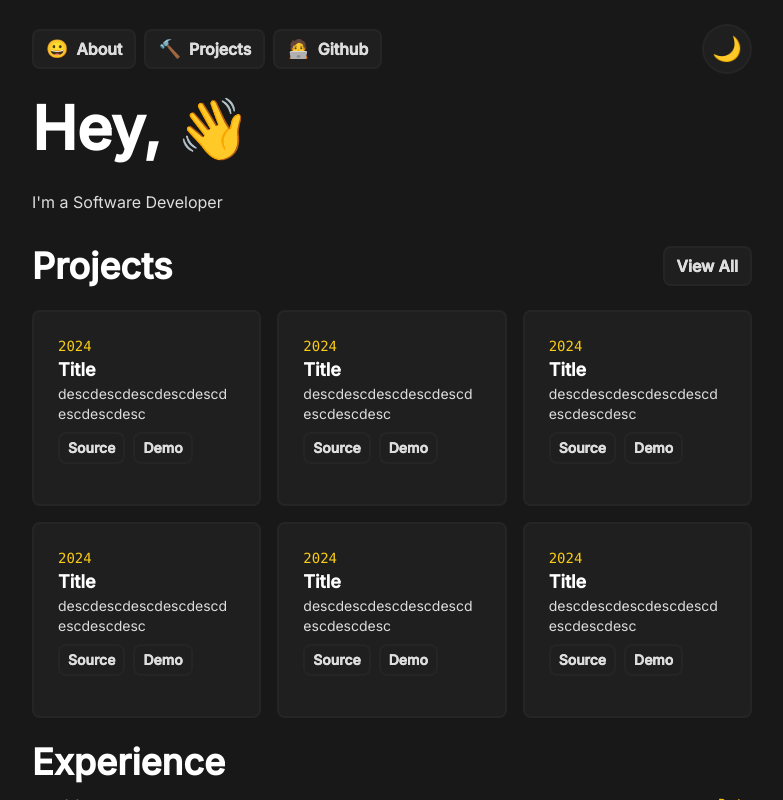
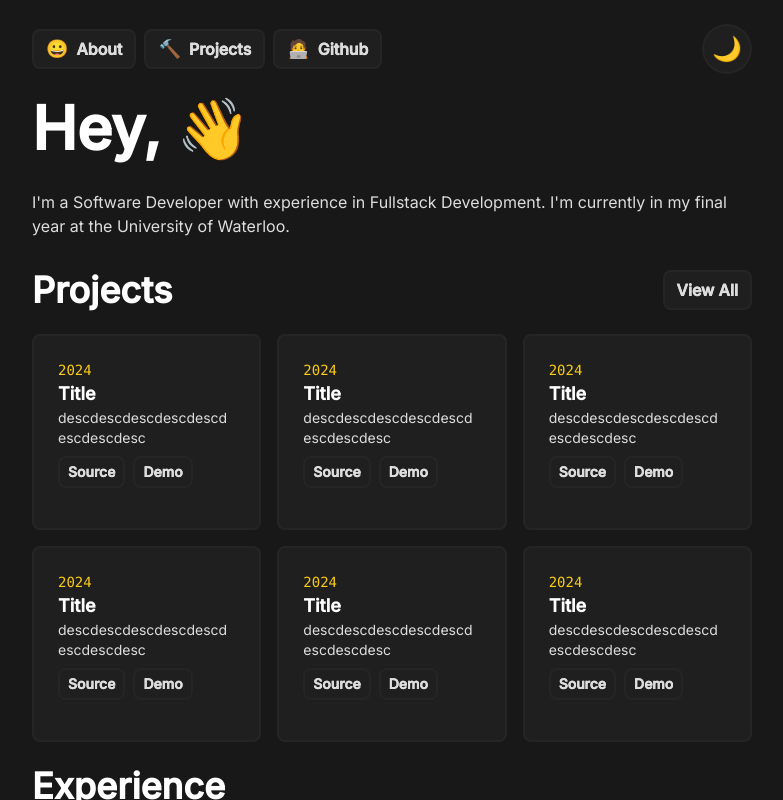
Before and after one commit to hua0-richard/web-portfolio, a React (Vite) app in the folder client-app/: page / in a window 1280 px wide. Shown: the whole page, without its empty margins (248-1031 px from the left). Built offline with nearby package versions, Linux system fonts and the light colour scheme.

Commit message:
feat: Wording

```diff
--- a/client-app/src/components/About.tsx
+++ b/client-app/src/components/About.tsx
@@ -2,7 +2,7 @@ export default function About() {
   return (
     <div className="w-[720px] flex flex-col justify-between items-start">
       <h1 className="text-6xl font-bold dark:text-white">Hey, 👋</h1>
-      <div className="my-8 dark:text-off-white">I'm a Software Developer</div>
+      <div className="my-8 dark:text-off-white text-left">I'm a Software Developer with experience in Fullstack Development. I'm currently in my final year at the University of Waterloo.</div>
     </div>
   );
 }
```
